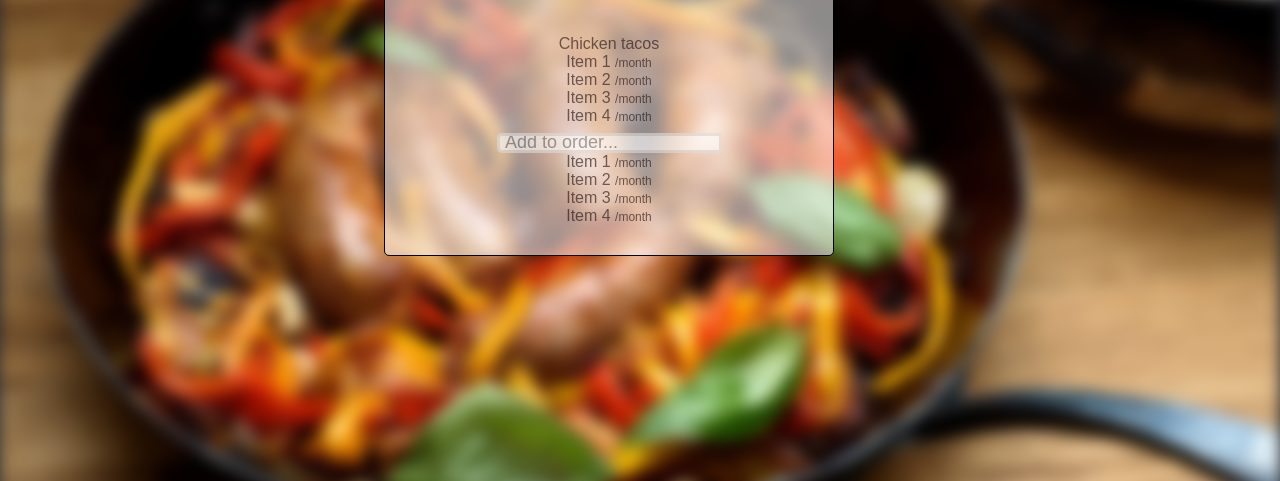
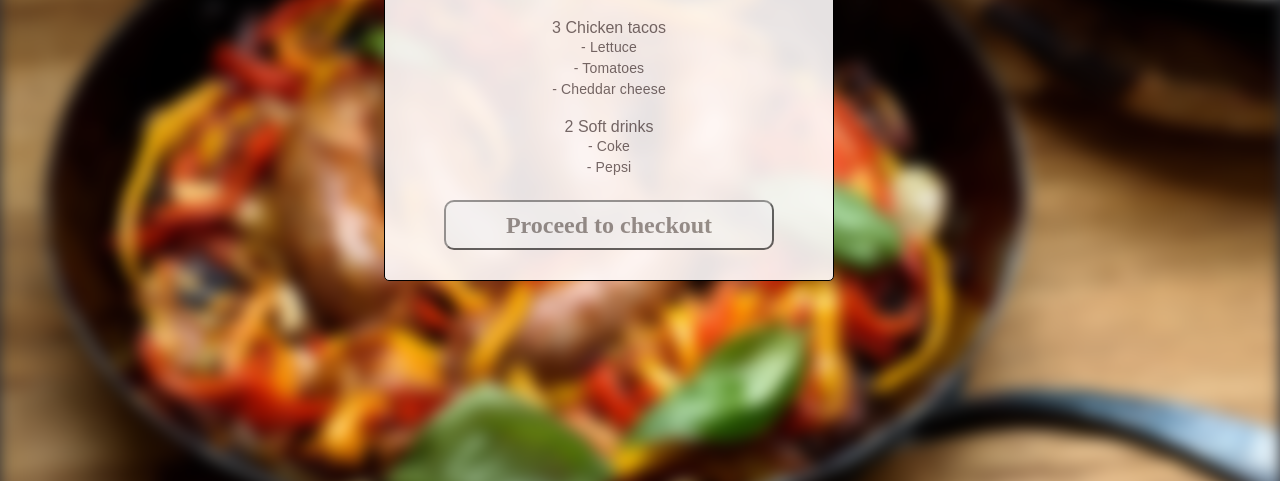
Before and after one commit to amous123/SEG3525-UI-Website, a plain HTML site: page Order.html in a window 1280 px wide. Shown: the part 319-800 px from the top of the page. Drawn offline with Linux system fonts and the light colour scheme.

Commit message:
finish list in order page

```diff
--- a/Order.html
+++ b/Order.html
@@ -54,30 +54,29 @@
   <div class="containerOrder">
     <div class="wrap-order" >
       <div class="top-container-pricing">
-        <h3>El tacos</h3>
-        <div class="item" id="itemS">
-          Chicken tacos
-          <ul>
-
-          </ul>
-          <p>Item 1 </p>
-          <p>Item 2 </p>
-          <p>Item 3 </p>
-          <p>Item 4 </p>
+        <h3 class="h3">El tacos</h3>
+        <div class="item">
+          3 Chicken tacos
+          <p class="details">
+              - Lettuce
+          <br>
+              - Tomatoes
+          <br>
+              - Cheddar cheese
+          </p>
         </div>
-          <input class="searchFood" list="itemSpecs" placeholder="Add to order...">
-          <datalist id="itemSpecs">
-            <option value="itemS">
-              <!-- <option value="Tomatoes">
-                <option value="Hot sauce">
-                  <option value="Cheddar cheese">
-                    <option value="Soft drink"> -->
-          </datalist>
-
-        <p>Item 1 </p>
-        <p>Item 2 </p>
-        <p>Item 3 </p>
-        <p>Item 4 </p>
+        <div class="item">
+         2 Soft drinks
+         <p class="details">
+             - Coke
+             <br>
+             - Pepsi
+         </p>
+        </div>
+        <a href="Payment.html" class="linkk">
+          <button type="submit" class="checkoutButton" > Proceed to checkout</button>
+        </a>
+           <!-- <button type="submit" class="checkoutButton"> Proceed to checkout</button> -->
       </div>
     </div>
   </div>
--- a/css/Standard.css
+++ b/css/Standard.css
@@ -199,7 +199,8 @@ li a img{
   height: fit-content;
   padding-bottom: 30px;
 	border-radius: 5px;
-  background-color: rgba(255, 251, 251, 0.55); /* Black w/opacity/see-through */
+  background-color: rgba(255, 251, 251, 0.9);
+  /* background-color: rgba(255, 251, 251, 0.55); /* Black w/opacity/see-through */ */
 	transition: width .5s ease-out, height .5s ease-out;
 	vertical-align: middle;
 	position: absolute;
@@ -207,6 +208,15 @@ li a img{
   -webkit-mask-position-y: center;
   margin-left: 30%;
   margin-right: 50%;
+}
+
+.details {
+  color: #8D9499;
+    font-size: 14px;
+    font-family: CoreSans, sans-serif;
+    font-weight: 400;
+    line-height: 21px;
+    letter-spacing: 0.01071em;
 }
 
 .header{
@@ -303,6 +313,15 @@ li a img{
   justify-content: inherit;
 }
 
+.h3{
+  color: #8D9499;
+    font-size: 14px;
+    font-family: CoreSans, sans-serif;
+    font-weight: 400;
+    line-height: 21px;
+    letter-spacing: 0.01071em;
+}
+
 .confirmButton{
     border-radius: 10px;
     padding: 10px 60px;
@@ -316,6 +335,27 @@ li a img{
     font-size: x-large;
     font-weight: 600;
     color: #524a46;
+}
+
+.checkoutButton{
+  width: auto;
+  border-radius: 10px;
+  padding: 10px 60px;
+  font-family: montserrat;
+  -webkit-appearance: button;
+  height: 50px;
+  display: inherit;
+  align-items: inherit;
+  justify-content: inherit;
+  text-decoration: none;
+  font-size: x-large;
+  font-weight: 600;
+  margin-top: 5%;
+  color: #524a46;
+}
+
+.linkk{
+  text-decoration: none;
 }
 
 .orderReview{
@@ -445,7 +485,6 @@ li a img{
 }
 
 .top-container-pricing p:after{
-	content: '/month';
 	color: #1d0b0b;
 	font-size: 12px;
 }
@@ -471,8 +510,7 @@ li a img{
 }
 
 .item{
-  padding-top: 18px;
-    padding-bottom: 8px;
+    padding-top: 18px;
     cursor: default;
     color: #1d0b0b;
 }
```
